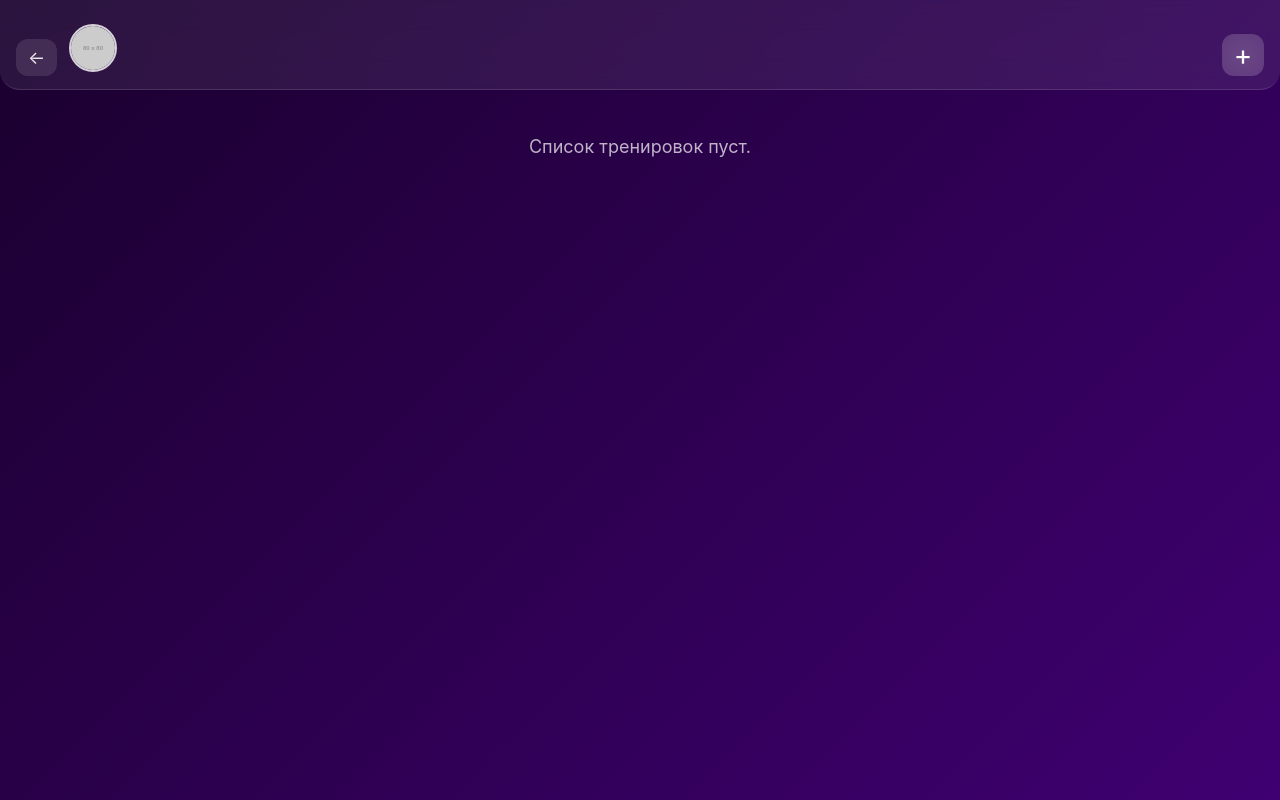
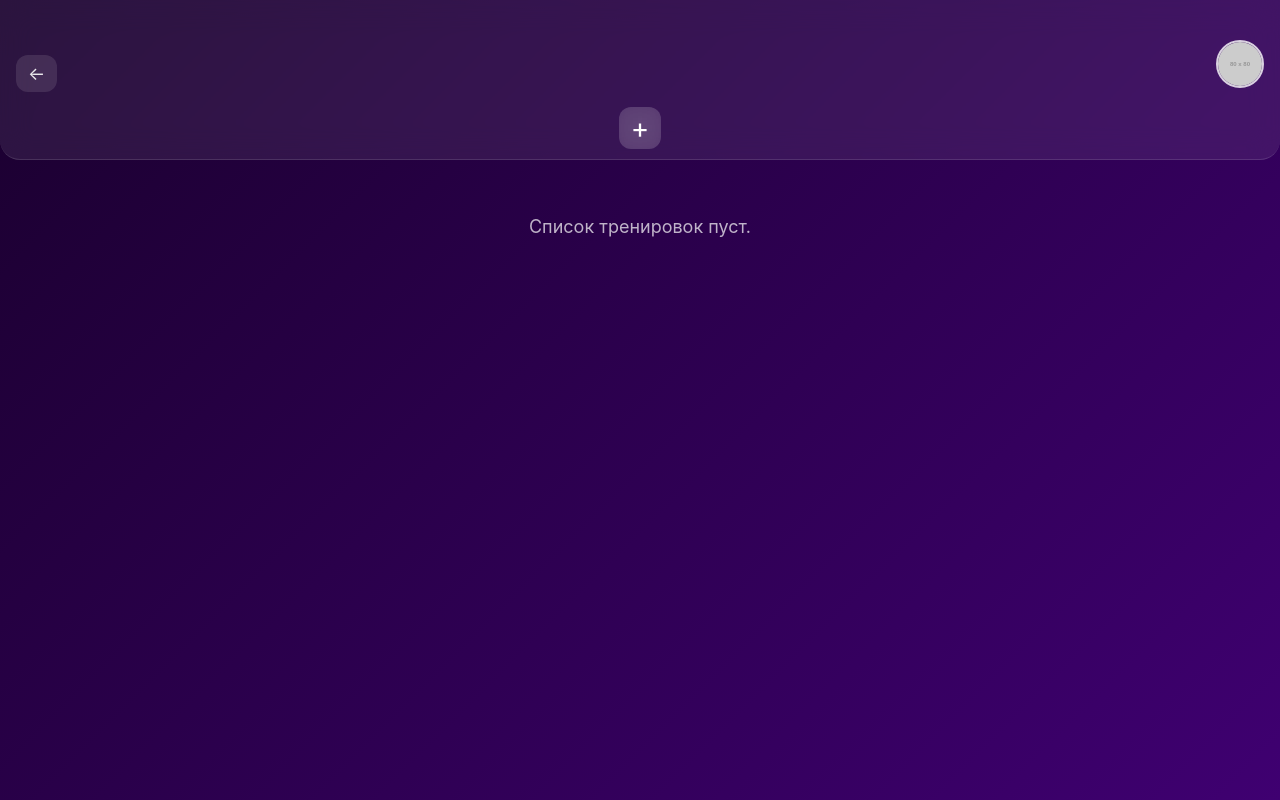
Before and after one commit to titwolf/webapp, a plain HTML site: page index.html in a window 1280 px wide. Drawn offline with Linux system fonts and the light colour scheme; placeholder pictures from the web are drawn by us.

Commit message:
ver 0.1.2

```diff
--- a/index.html
+++ b/index.html
@@ -16,7 +16,6 @@
         <img src="https://via.placeholder.com/80" alt="avatar">
       </div>
     </div>
-
     <button class="add-btn" id="openCreateModal">+</button>
   </div>
 
@@ -70,7 +69,7 @@
           </div>
         </div>
 
-        <!-- Список упражнений (карточки, draggable) -->
+        <!-- Список упражнений -->
         <div class="exercise-list" id="exerciseList"></div>
 
         <div class="row end">
@@ -93,9 +92,7 @@
         </div>
       </div>
 
-      <div class="view-body" id="viewBody">
-        <!-- сюда будет подгружаться список упражнений -->
-      </div>
+      <div class="view-body" id="viewBody"></div>
     </div>
   </div>
 
--- a/style.css
+++ b/style.css
@@ -7,21 +7,21 @@
 html,body{height:100%; background: linear-gradient(135deg,var(--bg1),var(--bg2)); color:var(--white);}
 
 /* layout */
-.content-wrap{ padding-top:80px; min-height:100vh; display:flex; justify-content:center; align-items:flex-start; }
+.content-wrap{ padding-top:20vh; min-height:100vh; display:flex; justify-content:center; align-items:flex-start; }
 
 /* top bar */
 .top-bar{
-  position:fixed; top:0; left:0; right:0; height:90px; padding:20px 16px 10px 16px;
-  display:flex; align-items:center; justify-content:space-between;
+  position:fixed; top:0; left:0; right:0; height:20vh; padding:calc(20px + 2vh) 16px 10px 16px;
+  display:flex; flex-direction:column; justify-content:flex-end; align-items:center;
   backdrop-filter: blur(15px); background:var(--glass); border-bottom:1px solid var(--glass-2);
   border-radius:0 0 20px 20px; z-index:50; transition: transform .35s ease;
 }
-.left-group{ display:flex; gap:12px; align-items:flex-end; }
+.left-group{ display:flex; gap:12px; align-items:flex-end; width:100%; justify-content:space-between; padding-bottom:10px; }
 .back-btn{ padding:8px 12px; border-radius:12px; border:none; background:rgba(255,255,255,0.12); color:#fff; font-size:18px; opacity:.9; }
 .profile-btn img{ width:48px; height:48px; border-radius:50%; object-fit:cover; border:2px solid rgba(255,255,255,0.8); }
 
 /* add button center plus */
-.add-btn{ width:42px; height:42px; border-radius:12px; border:none; display:flex; align-items:center; justify-content:center; font-size:28px; background:rgba(255,255,255,0.15); color:#fff; backdrop-filter:blur(10px); margin-top: 10px; }
+.add-btn{ width:42px; height:42px; border-radius:12px; border:none; display:flex; align-items:center; justify-content:center; font-size:28px; background:rgba(255,255,255,0.15); color:#fff; backdrop-filter:blur(10px); margin-top:5px; }
 
 /* grid content */
 .content{ width:100%; max-width:980px; padding:16px; display:grid; grid-template-columns: repeat(auto-fill, minmax(240px, 1fr)); gap:14px; }
@@ -79,5 +79,5 @@ input[type="text"], input[type="number"]{ width:100%; padding:12px 14px; border-
 /* responsive */
 @media (max-width:520px){
   .content{ grid-template-columns: repeat(2, minmax(120px,1fr)); padding:12px; }
-  .top-bar{ padding:8px 12px; }
+  .top-bar{ padding:calc(12px + 2vh) 12px 10px 12px; height:20vh; }
 }
```
